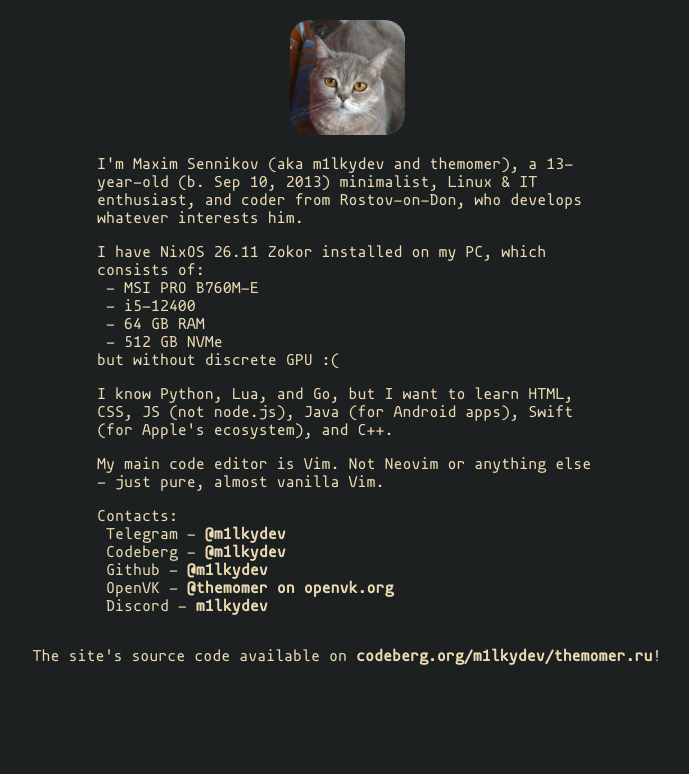
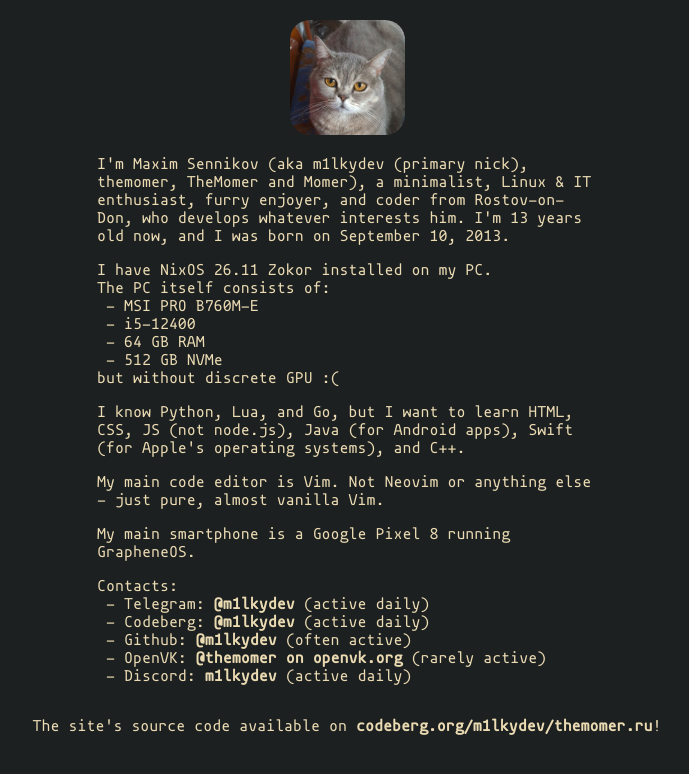
Before and after one commit to m1lkydev/themomer.ru, a plain HTML site: page index.html in a window 1280 px wide. Shown: the whole page, without its empty margins (293-982 px from the left). Drawn offline with Linux system fonts and the light colour scheme.

Commit message:
another little update

```diff
--- a/index.html
+++ b/index.html
@@ -12,13 +12,15 @@
   <div class="flex">
     <div class="about">
       <p>
-        I'm Maxim Sennikov (aka m1lkydev and themomer),
-        a 13-year-old (b. Sep 10, 2013) minimalist, Linux & IT enthusiast, and coder from Rostov-on-Don,
+        I'm Maxim Sennikov (aka m1lkydev (primary nick), themomer, TheMomer and Momer),
+        a minimalist, Linux & IT enthusiast, furry enjoyer, and coder from Rostov-on-Don,
         who develops whatever interests him.
+
+        I'm 13 years old now, and I was born on September 10, 2013.
       </p>
 
       <p>
-        I have NixOS 26.11 Zokor installed on my PC, which consists of:<br>
+        I have NixOS 26.11 Zokor installed on my PC.<br>The PC itself consists of:<br>
         &nbsp;- MSI PRO B760M-E<br>
         &nbsp;- i5-12400<br>
         &nbsp;- 64 GB RAM<br>
@@ -30,7 +32,7 @@
         I know Python, Lua, and Go, but I want to learn
         HTML, CSS, JS (not node.js),
         Java (for Android apps),
-        Swift (for Apple's ecosystem), and C++.
+        Swift (for Apple's operating systems), and C++.
       </p>
 
       <p>
@@ -40,12 +42,17 @@
       </p>
 
       <p>
+        My main smartphone is a Google Pixel 8
+        running GrapheneOS.
+      </p>
+
+      <p>
         Contacts:<br>
-        &nbsp;Telegram - <a href="https://t.me/m1lkydev" target="_blank">@m1lkydev</a><br>
-        &nbsp;Codeberg - <a href="https://codeberg.org/m1lkydev" target="_blank">@m1lkydev</a><br>
-        &nbsp;Github - <a href="https://github.com/m1lkydev" target="_blank">@m1lkydev</a><br>
-        &nbsp;OpenVK - <a href="https://openvk.org/themomer" target="_blank">@themomer on openvk.org</a><br>
-        &nbsp;Discord - <a href="https://discordapp.com/users/755932931293315124" target="_blank">m1lkydev</a>
+        &nbsp;- Telegram: <a href="https://t.me/m1lkydev" target="_blank">@m1lkydev</a> (active daily)<br>
+        &nbsp;- Codeberg: <a href="https://codeberg.org/m1lkydev" target="_blank">@m1lkydev</a> (active daily)<br>
+        &nbsp;- Github: <a href="https://github.com/m1lkydev" target="_blank">@m1lkydev</a> (often active)<br>
+        &nbsp;- OpenVK: <a href="https://openvk.org/themomer" target="_blank">@themomer on openvk.org</a> (rarely active)<br>
+        &nbsp;- Discord: <a href="https://discordapp.com/users/755932931293315124" target="_blank">m1lkydev</a> (active daily)
       </p>
     </div>
   </div>
```
